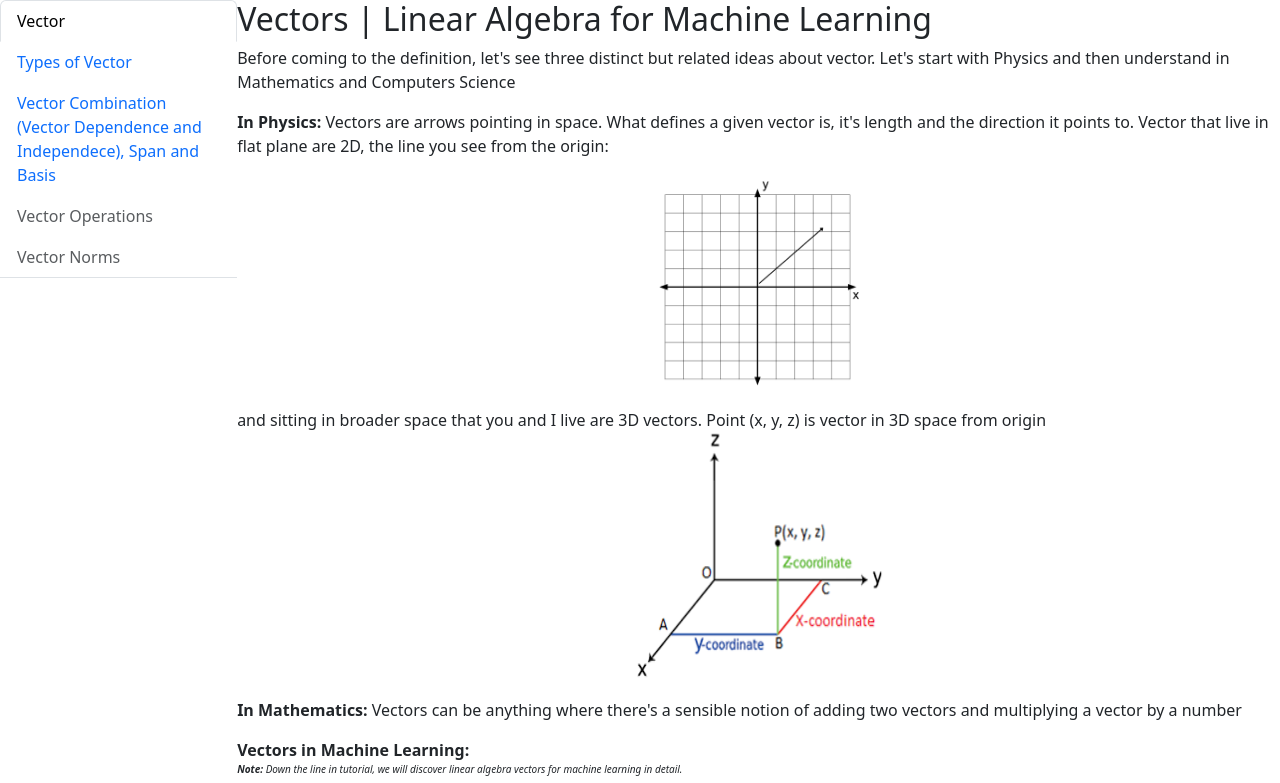
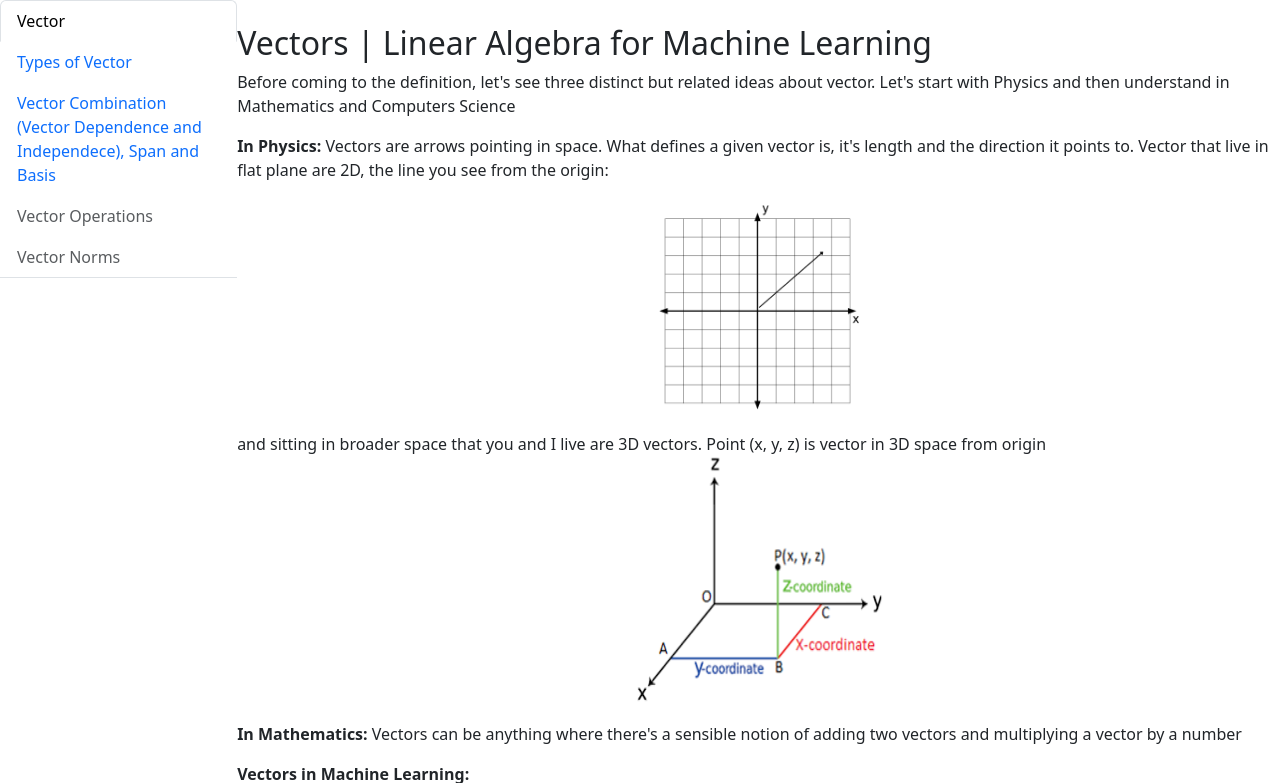
Before and after one commit to abhishekbajpai/linear-algebra-for-machine-leanring, a plain HTML site: page index.html in a window 1280 px wide. Shown: the top 783 px of the page. Drawn offline with Linux system fonts and the light colour scheme.

Commit message:
Update index.html

```diff
--- a/index.html
+++ b/index.html
@@ -43,8 +43,8 @@
                 </li>
             </ul>
         </div>
-        <div class="flex-lg-1 h-screen overflow-y-lg-auto pt-10">
-            <h2> Vectors | Linear Algebra for Machine Learning </h2>
+        <div class="flex-lg-1 h-screen overflow-y-lg-auto mt-3">
+            <h2 class="mt-2"> Vectors | Linear Algebra for Machine Learning </h2>
             <div>
                 Before coming to the definition, let's see three distinct but related ideas about vector.
                 Let's start with Physics and then understand in Mathematics and Computers Science
```
